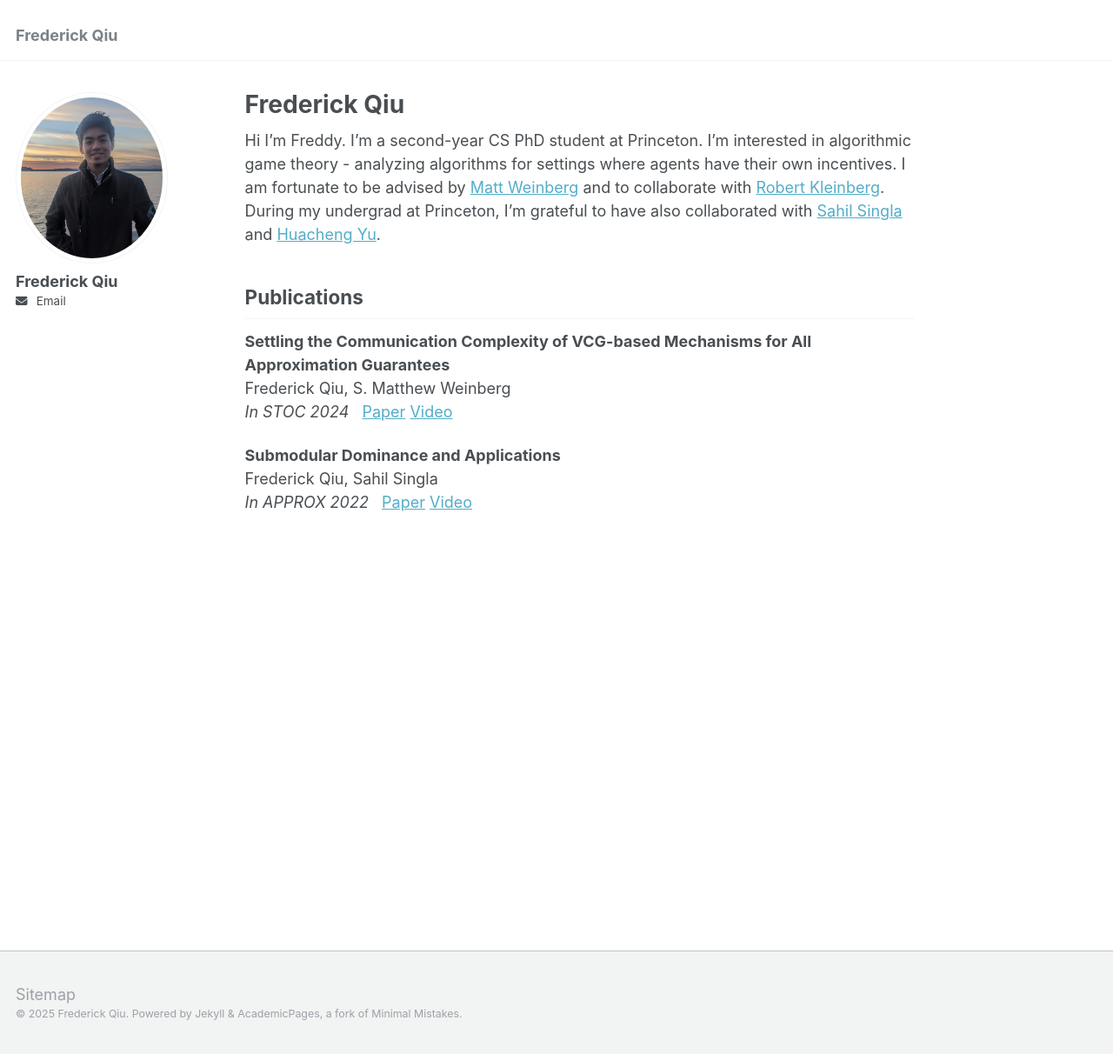
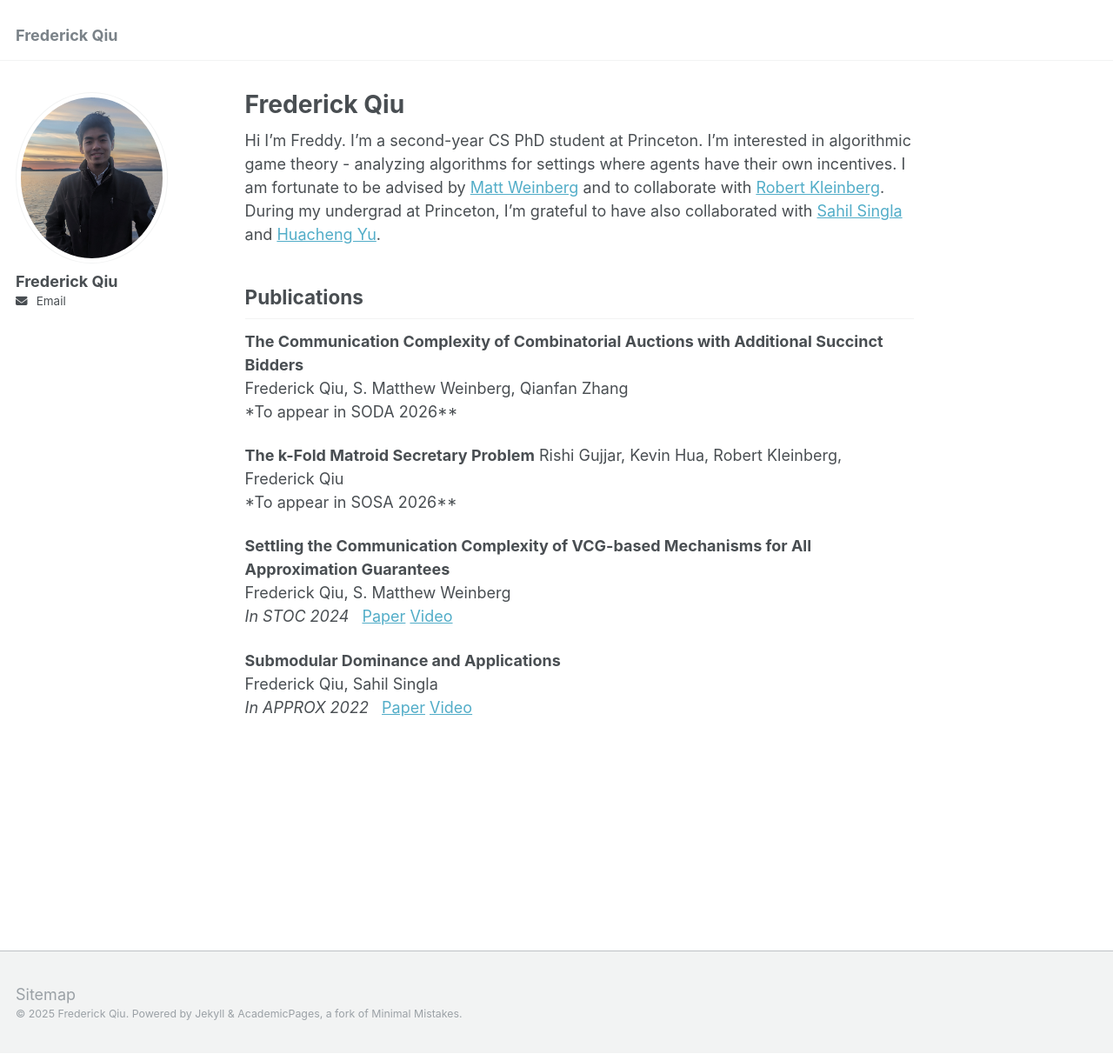
Before and after one commit to frederickqiu/frederickqiu.github.io, a Jekyll site: the page built from _pages/about.md, in a window 1280 px wide and 1212 px high. Shown: the whole window at 87% size. Built offline with Jekyll 4.4.1, drawn with Linux system fonts in a browser that asks for light colours.

Commit message:
Update about.md

```diff
--- a/_pages/about.md
+++ b/_pages/about.md
@@ -11,6 +11,16 @@ Hi I'm Freddy. I'm a second-year CS PhD student at Princeton. I'm interested in
 
 ## Publications
 
+**The Communication Complexity of Combinatorial Auctions with Additional Succinct Bidders**\
+Frederick Qiu, S. Matthew Weinberg, Qianfan Zhang\
+*To appear in SODA 2026**
+
+
+**The k-Fold Matroid Secretary Problem**
+Rishi Gujjar, Kevin Hua, Robert Kleinberg, Frederick Qiu\
+*To appear in SOSA 2026**
+
+
 **Settling the Communication Complexity of VCG-based Mechanisms for All Approximation Guarantees**\
 Frederick Qiu, S. Matthew Weinberg\
 *In STOC 2024* &nbsp; [Paper](https://dl.acm.org/doi/abs/10.1145/3618260.3649706) [Video](https://www.youtube.com/watch?v=FciXVzrBWMY)
```
